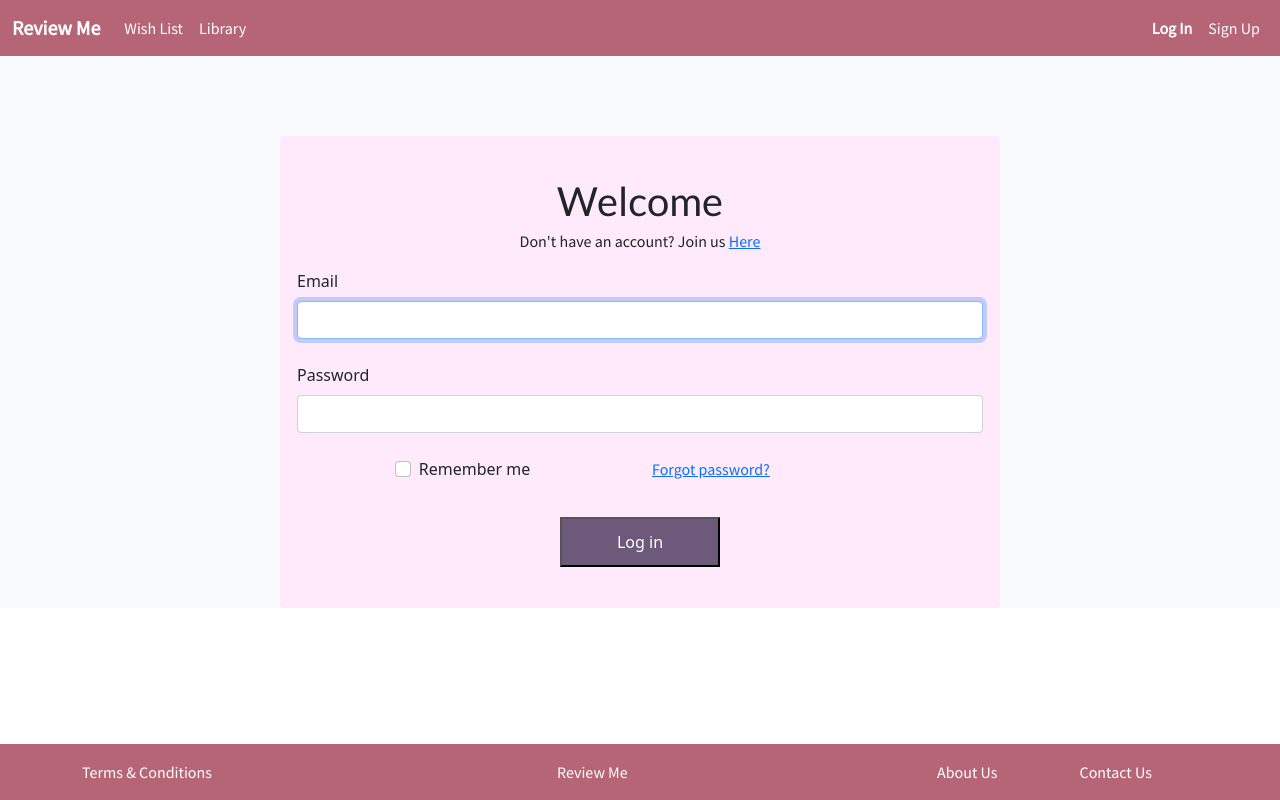
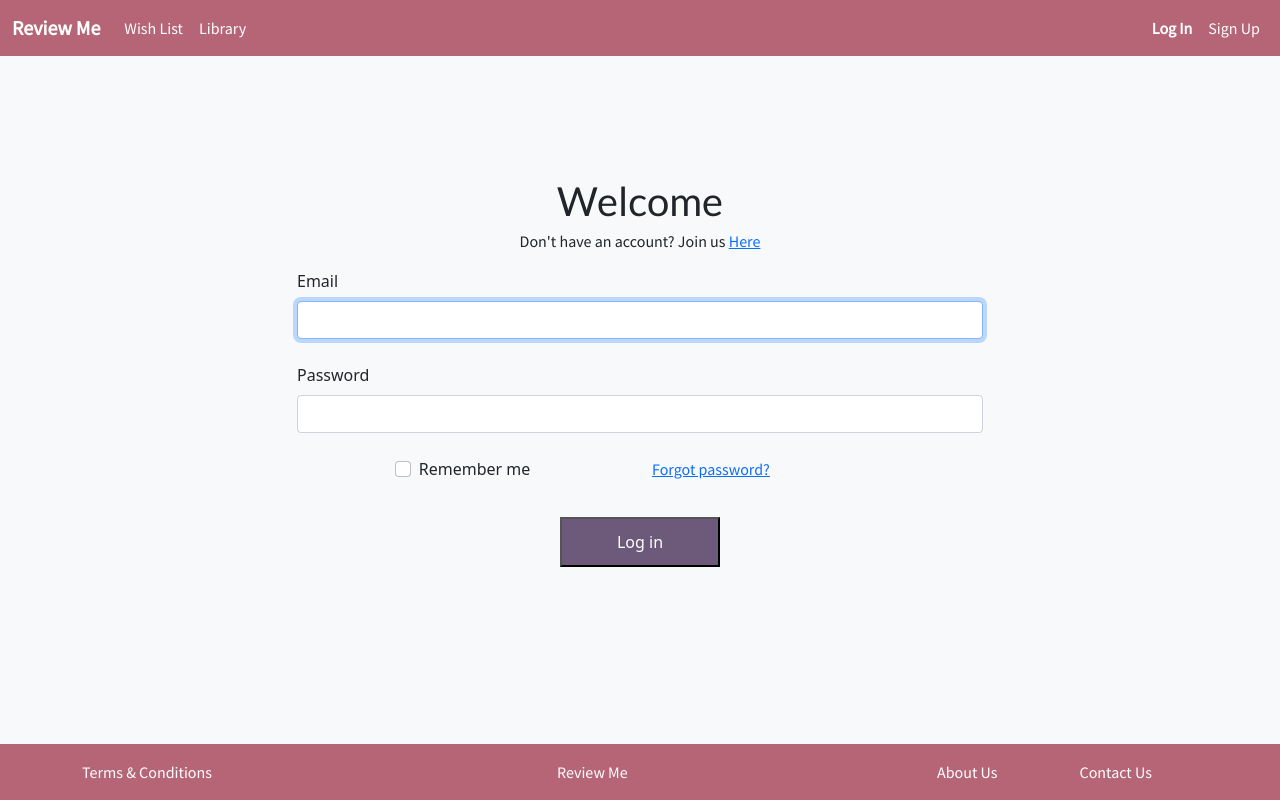
Before and after one commit to hyunjiLeeTech/ReviewMe, a React (Create React App) app in the folder frontend/: page /login in a window 1280 px wide. Built offline with nearby package versions, Linux system fonts and the light colour scheme.

Commit message:
Fix background color

```diff
--- a/frontend/public/index.html
+++ b/frontend/public/index.html
@@ -26,7 +26,7 @@
     -->
     <title>Review Me</title>
   </head>
-  <body>
+  <body style="background-color: #f8f9fa">
     <noscript>You need to enable JavaScript to run this app.</noscript>
     <div id="root"></div>
     <!--
--- a/frontend/src/components/registration/ForgotPassword.css
+++ b/frontend/src/components/registration/ForgotPassword.css
@@ -3,8 +3,8 @@
   margin: 0 auto;
   float: none;
   margin-top: 5rem;
-  border-color: #feeafa;
-  background-color: #feeafa;
+  border-color: #f8f9fa;
+  background-color: #f8f9fa;
 }
 
 .button {
--- a/frontend/src/components/registration/LogIn.css
+++ b/frontend/src/components/registration/LogIn.css
@@ -3,8 +3,8 @@
   margin: 0 auto;
   float: none;
   margin-top: 5rem;
-  border-color: #feeafa;
-  background-color: #feeafa;
+  border-color: #f8f9fa;
+  background-color: #f8f9fa;
 }
 
 .control.invalid input {
```
